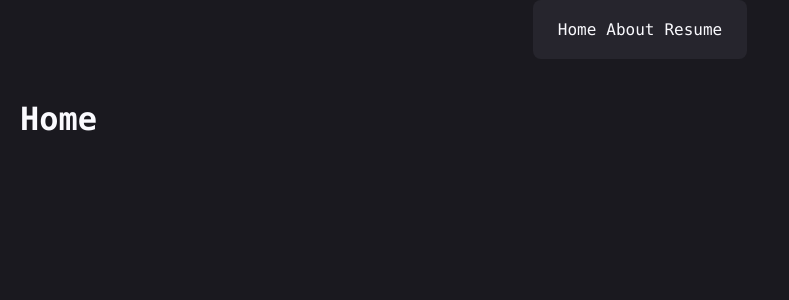
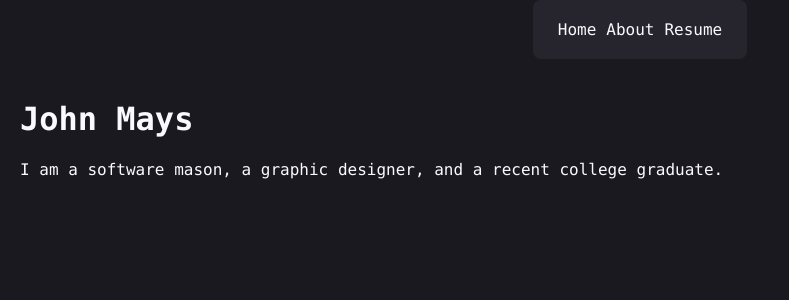
Before and after one commit to johnmays/johnmays.github.io, a React (Create React App) app: page / in a window 1280 px wide. Shown: the top 300 px of the page, without its empty margins (0-789 px from the left). Built offline with nearby package versions, Linux system fonts and the light colour scheme.

Commit message:
few details added to homepage

```diff
--- a/src/Pages/Home.js
+++ b/src/Pages/Home.js
@@ -1,3 +1,8 @@
 export default function Home() {
-    return <h1>Home</h1>
+    return(
+        <div className="summary-box">
+            <h1>John Mays</h1>
+            I am a software mason, a graphic designer, and a recent college graduate.
+        </div>
+    )
 }
```
